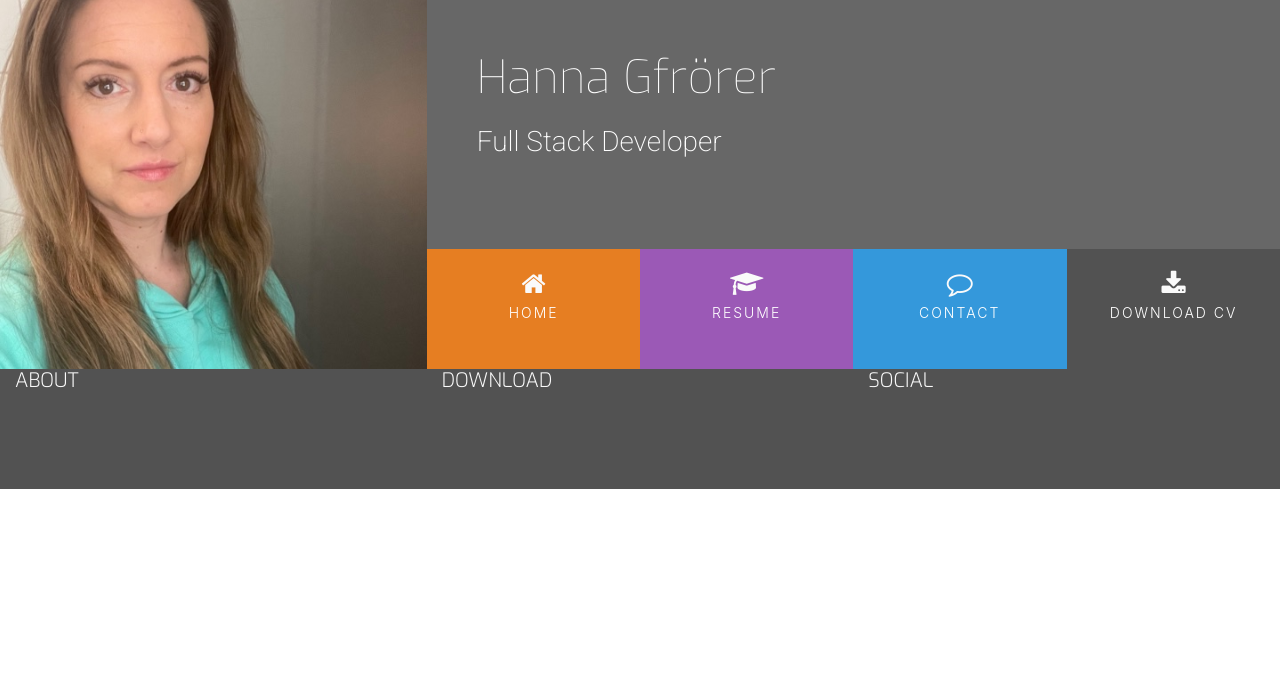
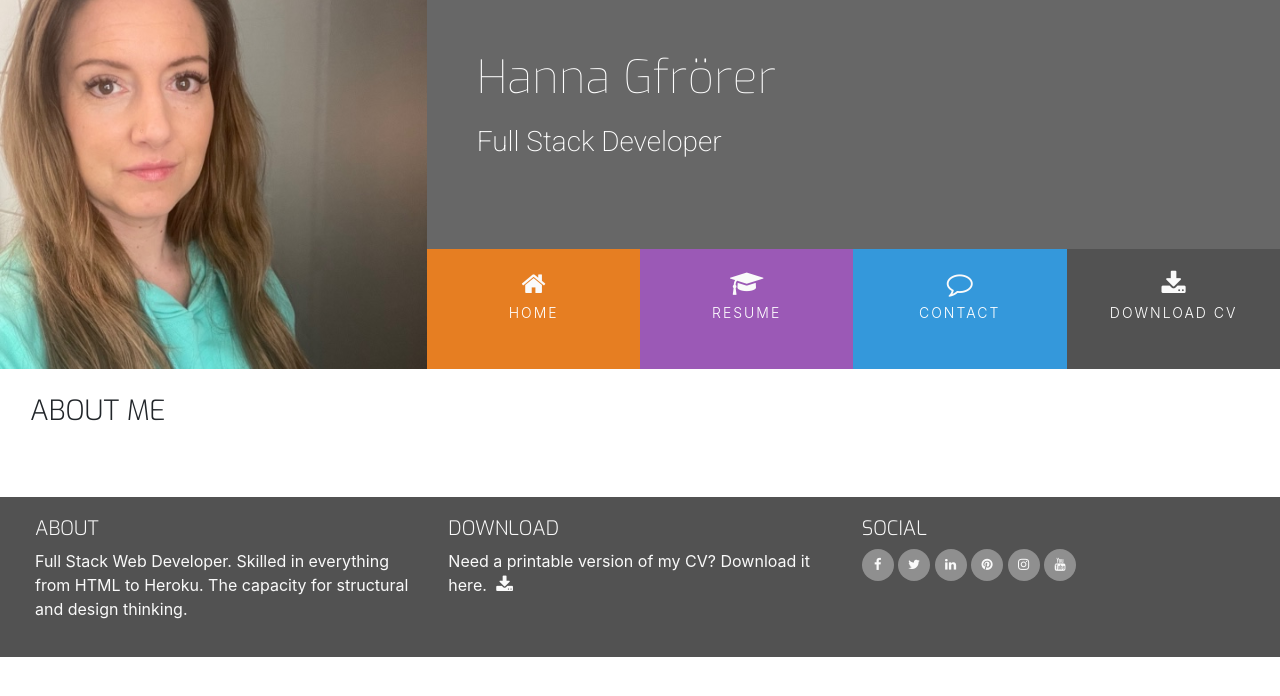
Before and after one commit to HannaGfrorer/info-about-me, a plain HTML site: page index.html in a window 1280 px wide. Drawn offline with nearby package versions, Linux system fonts and the light colour scheme.

Commit message:
Finish index page, added CSS and oterher pages

```diff
--- a/assets/css/style.css
+++ b/assets/css/style.css
@@ -4,6 +4,10 @@
 
 .bg-color-name-title {
     background-color: #676767;
+}
+
+.bg-color-three-reasons {
+    background-color: #fff;
 }
 
 .ui-menu-color-home {
@@ -41,6 +45,28 @@ h4 {
     color: #fafafa;
 
 }
+
+.inline-block {
+    display: inline-block;
+}
+
+.row-tabel {
+    display: table;
+}
+
+.section-column {
+    display: table-cell;
+    padding: 0 30px 30px;
+    float: none;
+}
+
+.section-heading {
+    font-family: "Exo", sans-serif;
+    font-weight: 300;
+    margin-top: 25px;
+    margin-bottom: 40px;
+}
+
 
 /*--------------------------------------------Heading*/
 
@@ -143,3 +169,45 @@ footer {
     min-height: 120px;
     margin: 0;
 }
+
+.cv-pdf i {
+    font-size: 18px;
+    color: #fafafa;
+    text-align: center;
+    padding-left: 5px;
+    transition: all 0.35s ease-in-out;
+    -moz-transition: all 0.35s ease-in-out;
+    -webkit-transition: all 0.35s ease-in-out;
+    -o-transition: all 0.35s ease-in-out;
+}
+
+.cv-pdf i:hover {
+    color: #e84610;
+}
+
+.social-links {
+    padding-bottom: 15px;
+}
+
+.social-links li a i {
+    width: 32px;
+    height: 32px;
+    padding: 12px 0;
+    border-radius: 50%;
+    font-size: 13px;
+    line-height: 7px;
+    text-align: center;
+    color: #fafafa;
+    background: #8f8f8f;
+    transition: all 0.35s ease-in-out;
+    -moz-transition: all 0.35s ease-in-out;
+    -webkit-transition: all 0.35s ease-in-out;
+    -o-transition: all 0.35s ease-in-out;
+}
+
+.social-links li a i:hover {
+    background: #e84610;
+}
+#footer-details {
+    padding: 20px;
+}
--- a/index.html
+++ b/index.html
@@ -42,19 +42,76 @@
             </div>
         </div>
     </header>
-    <section>
+    <section class="container-fluid">
+        <div class="row row-table">
+            <div class="col-md-8 bg-color-three-reasons section-column">
+                <div class="row">
+                    <div class="col">
+                        <h3 class="section-heading uppercase">About Me</h3>
+                    </div>
+                </div>
+            </div>
+        </div>
 
     </section>
     <footer class="container-fluid">
-      <div class="row">
+      <div id="footer-details" class="row">
           <div class="col-sm-4">
               <h5 class="uppercase general-sub">About</h5>
+              <p class="inline-block">
+                Full Stack Web Developer. Skilled in everything from HTML to Heroku. The capacity for structural and design thinking.
+              </p>
           </div>
           <div class="col-sm-4">
               <h5 class="uppercase general-sub">Download</h5>
+              <p class="inline-block">
+                Need a printable version of my CV? Download it here.
+                <a href="#" target="_blank" class="cv-pdf">
+                    <i class="fa fa-download" aria-hidden="true"></i>
+                    <span class="sr-only">Download link.</span>
+                </a>
+            </p>
           </div>
           <div class="col-sm-4">
               <h5 class="uppercase general-sub">Social</h5>
+              <ul class="list-inline social-links">
+                <li class="list-inline-item">
+                    <a target="_blank" href="#">
+                        <i class="fa fa-facebook" aria-hidden="true"></i>
+                        <span class="sr-only">Facebook</span>
+                    </a>
+                </li>
+                <li class="list-inline-item">
+                    <a target="_blank" href="#">
+                        <i class="fa fa-twitter" aria-hidden="true"></i>
+                        <span class="sr-only">Twitter</span>
+                    </a>
+                </li>
+                <li class="list-inline-item">
+                    <a target="_blank" href="#">
+                        <i class="fa fa-linkedin" aria-hidden="true"></i>
+                        <span class="sr-only">LinkedIn</span>
+                    </a>
+                </li>
+                <li class="list-inline-item">
+                    <a target="_blank" href="#">
+                        <i class="fa fa-pinterest" aria-hidden="true"></i>
+                        <span class="sr-only">Pinterest</span>
+                    </a>
+                </li>
+                <li class="list-inline-item">
+                    <a target="_blank" href="#">
+                        <i class="fa fa-instagram" aria-hidden="true"></i>
+                        <span class="sr-only">Instagram</span>
+                    </a>
+                </li>
+                <li class="list-inline-item">
+                    <a target="_blank" href="#">
+                        <i class="fa fa-youtube" aria-hidden="true"></i>
+                        <span class="sr-only">YouTube</span>
+                    </a>
+                </li>
+            </ul>
           </div>
       </div>
   </footer>
```
Also changed, not shown: contact.html (added), resume.html (added).
